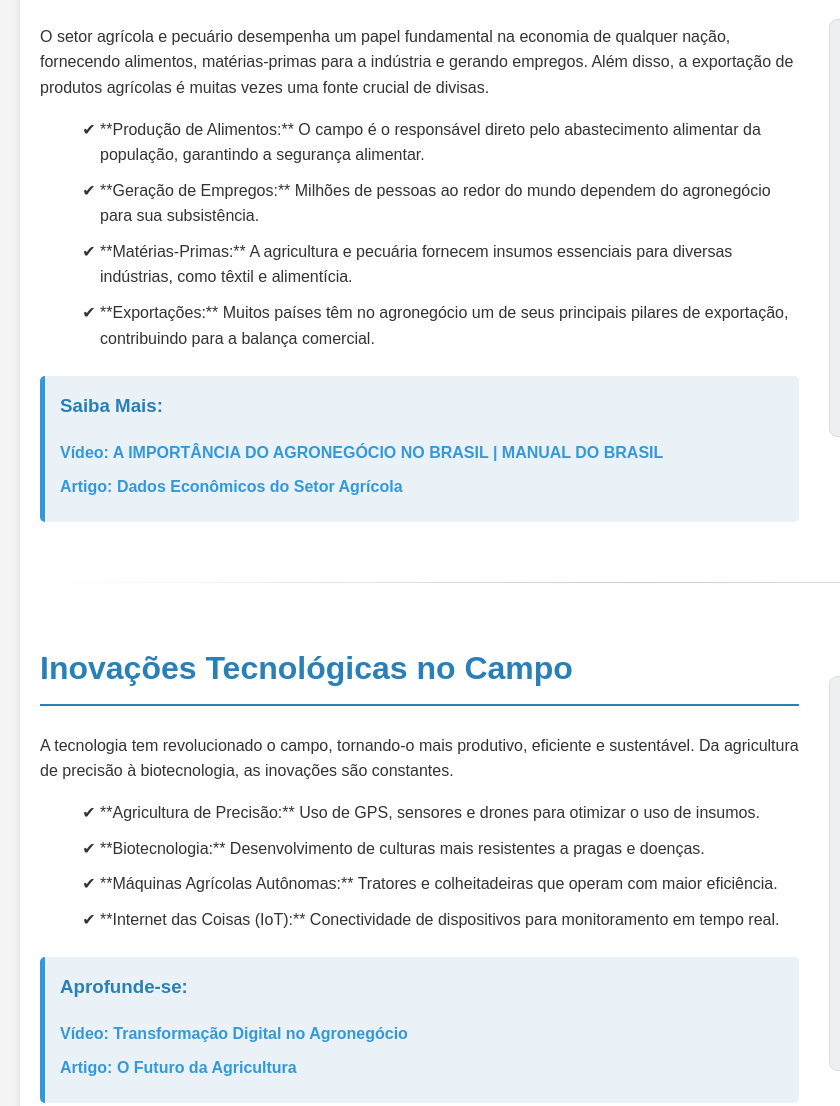
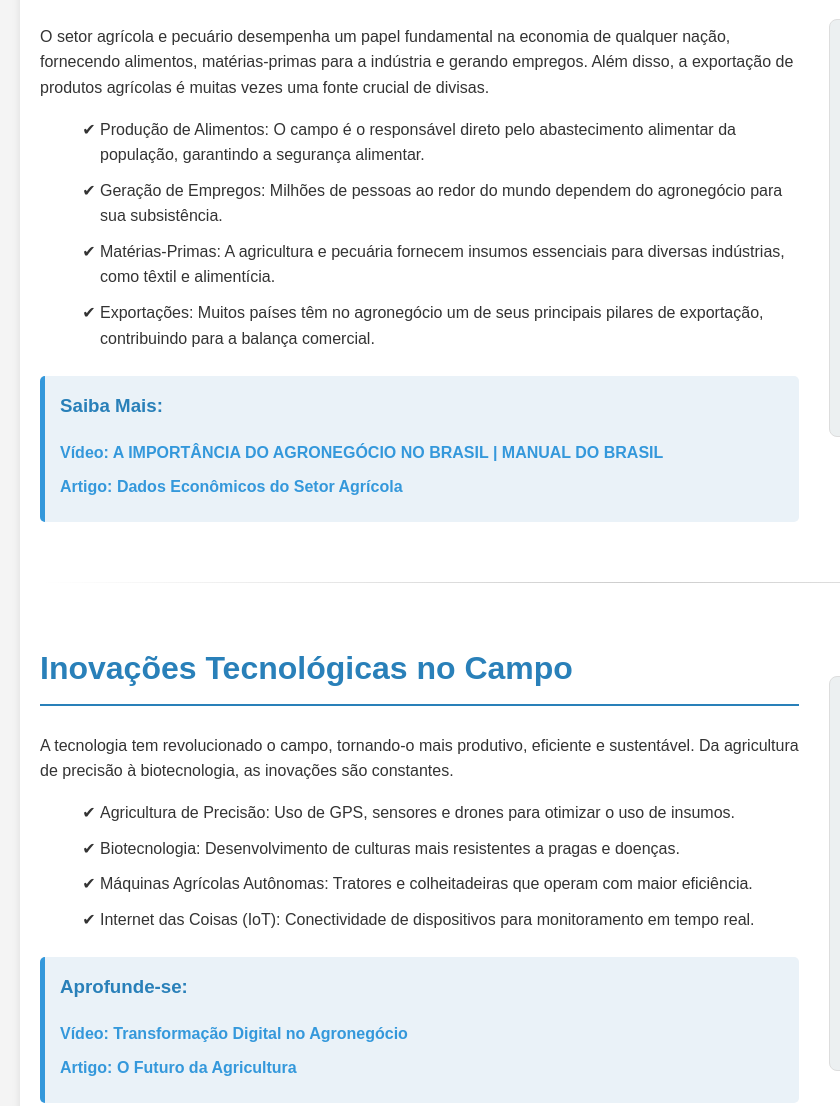
Before and after one commit to viryan224/Agrinho2025, a plain HTML site: page index.html in a window 1280 px wide. Shown: the part 364-1470 px from the top of the page, 0-840 px from the left. Drawn offline with Linux system fonts and the light colour scheme; grey boxes are pictures that could not be loaded.

Commit message:
Update index.html

```diff
--- a/index.html
+++ b/index.html
@@ -30,10 +30,10 @@
                     <h2>A Importância do Campo na Economia Nacional</h2>
                     <p>O setor agrícola e pecuário desempenha um papel fundamental na economia de qualquer nação, fornecendo alimentos, matérias-primas para a indústria e gerando empregos. Além disso, a exportação de produtos agrícolas é muitas vezes uma fonte crucial de divisas.</p>
                     <ul>
-                        <li>**Produção de Alimentos:** O campo é o responsável direto pelo abastecimento alimentar da população, garantindo a segurança alimentar.</li>
-                        <li>**Geração de Empregos:** Milhões de pessoas ao redor do mundo dependem do agronegócio para sua subsistência.</li>
-                        <li>**Matérias-Primas:** A agricultura e pecuária fornecem insumos essenciais para diversas indústrias, como têxtil e alimentícia.</li>
-                        <li>**Exportações:** Muitos países têm no agronegócio um de seus principais pilares de exportação, contribuindo para a balança comercial.</li>
+                        <li>Produção de Alimentos: O campo é o responsável direto pelo abastecimento alimentar da população, garantindo a segurança alimentar.</li>
+                        <li>Geração de Empregos: Milhões de pessoas ao redor do mundo dependem do agronegócio para sua subsistência.</li>
+                        <li>Matérias-Primas: A agricultura e pecuária fornecem insumos essenciais para diversas indústrias, como têxtil e alimentícia.</li>
+                        <li>Exportações: Muitos países têm no agronegócio um de seus principais pilares de exportação, contribuindo para a balança comercial.</li>
                     </ul>
                     <div class="links-videos">
                         <h3>Saiba Mais:</h3>
@@ -62,10 +62,10 @@
                     <h2>Inovações Tecnológicas no Campo</h2>
                     <p>A tecnologia tem revolucionado o campo, tornando-o mais produtivo, eficiente e sustentável. Da agricultura de precisão à biotecnologia, as inovações são constantes.</p>
                     <ul>
-                        <li>**Agricultura de Precisão:** Uso de GPS, sensores e drones para otimizar o uso de insumos.</li>
-                        <li>**Biotecnologia:** Desenvolvimento de culturas mais resistentes a pragas e doenças.</li>
-                        <li>**Máquinas Agrícolas Autônomas:** Tratores e colheitadeiras que operam com maior eficiência.</li>
-                        <li>**Internet das Coisas (IoT):** Conectividade de dispositivos para monitoramento em tempo real.</li>
+                        <li>Agricultura de Precisão: Uso de GPS, sensores e drones para otimizar o uso de insumos.</li>
+                        <li>Biotecnologia: Desenvolvimento de culturas mais resistentes a pragas e doenças.</li>
+                        <li>Máquinas Agrícolas Autônomas: Tratores e colheitadeiras que operam com maior eficiência.</li>
+                        <li>Internet das Coisas (IoT): Conectividade de dispositivos para monitoramento em tempo real.</li>
                     </ul>
                     <div class="links-videos">
                         <h3>Aprofunde-se:</h3>
@@ -84,9 +84,9 @@
                     <h2>A História das Conexões entre Campo e Cidade</h2>
                     <p>A relação entre campo e cidade é milenar. Historicamente, o campo proveu a cidade de alimentos e recursos, enquanto a cidade ofereceu mercados, tecnologia e serviços.</p>
                     <ul>
-                        <li>**Primórdios da Civilização:** As primeiras cidades surgiram em regiões com agricultura produtiva.</li>
-                        <li>**Revolução Industrial:** O êxodo rural impulsionou o crescimento das cidades como centros industriais.</li>
-                        <li>**Globalização:** Hoje, a cadeia de suprimentos é global, mas a interdependência local continua forte.</li>
+                        <li>Primórdios da Civilização: As primeiras cidades surgiram em regiões com agricultura produtiva.</li>
+                        <li>Revolução Industrial: O êxodo rural impulsionou o crescimento das cidades como centros industriais.</li>
+                        <li>Globalização: Hoje, a cadeia de suprimentos é global, mas a interdependência local continua forte.</li>
                     </ul>
                     <div class="links-videos">
                         <h3>Explore a História:</h3>
```
